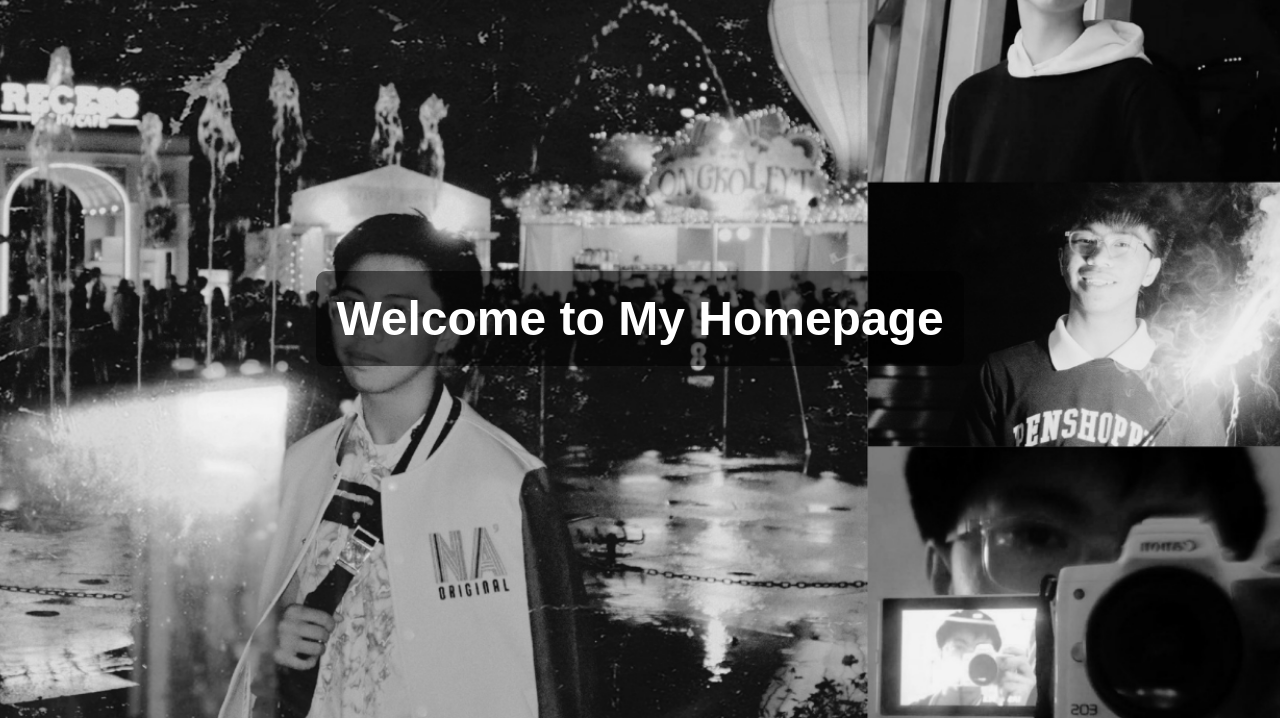
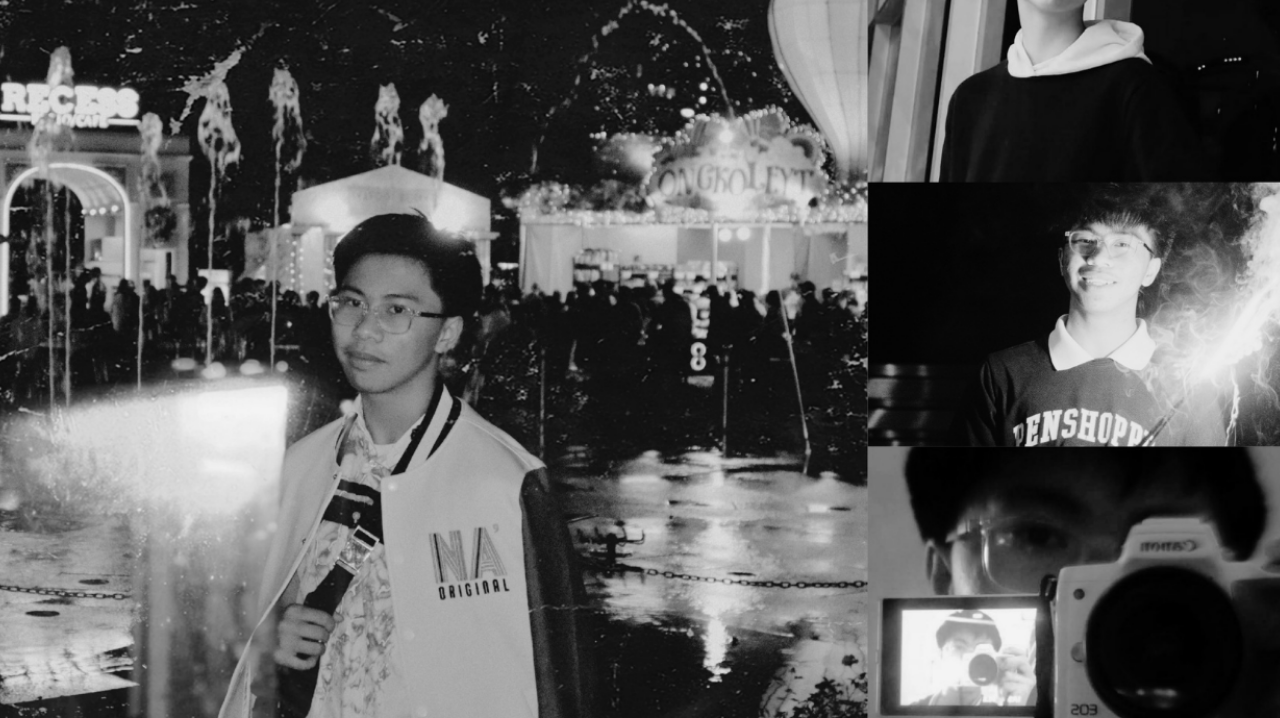
Before and after one commit to KielCultura/ciriloezekielcultura, a plain HTML site: page index.html in a window 1280 px wide. Shown: the part 82-800 px from the top of the page. Drawn offline with Linux system fonts and the light colour scheme.

Commit message:
Update index.html

```diff
--- a/index.html
+++ b/index.html
@@ -24,7 +24,6 @@
 
     <!-- Background Section -->
     <section class="hero">
-        <h1>Welcome to My Homepage</h1>
     </section>
 </body>
 </html>
```
